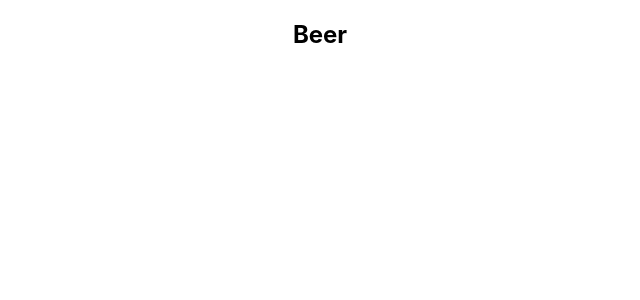
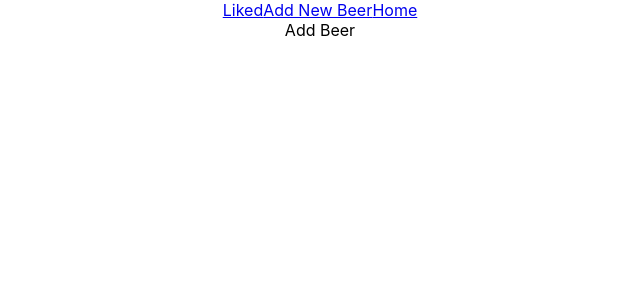
Before and after one commit to dschmidt20/React-Beer-Rater, a React (Create React App) app: page /beerform in a window 1280 px wide. Shown: the top 300 px of the page, without its empty margins (320-960 px from the left). Built offline with nearby package versions, Linux system fonts and the light colour scheme.

Commit message:
fixed links

```diff
--- a/src/components/App.js
+++ b/src/components/App.js
@@ -1,13 +1,26 @@
-import '../App.css';
-import React from 'react';
-import MainBeerList from './MainBeerList';
-import NavBar from './NavBar';
+import "../App.css";
+import React from "react";
+import MainBeerList from "./MainBeerList";
+import NavBar from "./NavBar";
+import { Route, Switch } from "react-router-dom";
+import BeerForm from "./BeerForm";
+import LikedBeerList from "./LikedBeerList";
 
 function App() {
   return (
     <div className="App">
       <NavBar />
-      <MainBeerList />
+      <Switch>
+        <Route path="/likedbeers">
+          <LikedBeerList />
+        </Route>
+        <Route path="/beerform">
+          <BeerForm  />
+        </Route>
+        <Route exact path='/'>
+          <MainBeerList  />
+        </Route>
+      </Switch>
     </div>
   );
 }
--- a/src/components/BeerForm.js
+++ b/src/components/BeerForm.js
@@ -3,7 +3,7 @@ import React from 'react'
 function BeerForm() {
     return (
         <div>
-
+            Add Beer
         </div>
     )
 }
--- a/src/components/LikedBeerList.js
+++ b/src/components/LikedBeerList.js
@@ -3,7 +3,7 @@ import React from 'react'
 function LikedBeerList() {
     return (
         <div>
-
+            Liked beers
         </div>
     )
 }
--- a/src/components/NavBar.js
+++ b/src/components/NavBar.js
@@ -1,10 +1,24 @@
 import React from 'react'
-import { BrowserRouter, Route, Switch } from 'react-router-dom'
+import { NavLink } from 'react-router-dom'
 
 function NavBar() {
     return (
         <nav>
-
+            <NavLink
+            to='/likedbeers'
+            >
+                Liked
+            </NavLink>
+            <NavLink
+            to='/beerform'
+            >
+                Add New Beer
+            </NavLink>
+            <NavLink
+            to='/'
+            >
+                Home
+            </NavLink>
         </nav>
     )
 }
--- a/src/index.js
+++ b/src/index.js
@@ -2,10 +2,12 @@ import React from 'react';
 import ReactDOM from 'react-dom';
 import './index.css';
 import App from './components/App';
+import {BrowserRouter as Router} from 'react-router-dom'
 
 ReactDOM.render(
-  <React.StrictMode>
+  <Router>
+
     <App />
-  </React.StrictMode>,
+  </Router>,
   document.getElementById('root')
 );
```
